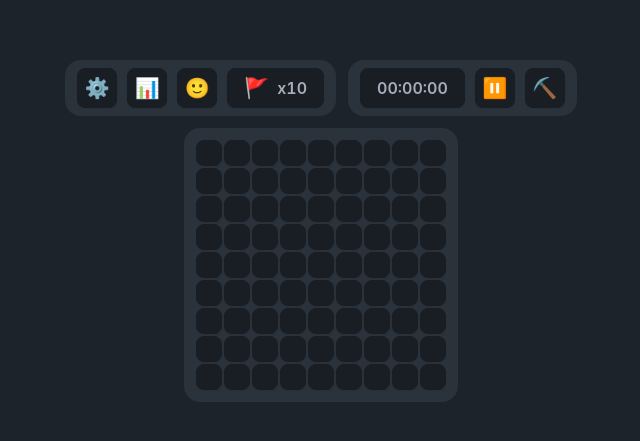
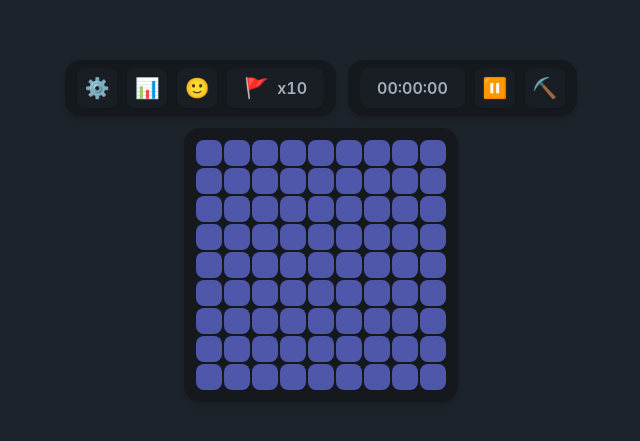
Before and after one commit to phucngo2/react-minesweeper, a React (Vite) app: page / in a window 1280 px wide. Shown: the part 169-610 px from the top of the page, without its empty margins (319-959 px from the left). Built offline with nearby package versions, Linux system fonts and the light colour scheme.

Commit message:
feat(theme): upgrade color scheme

```diff
--- a/src/components/board/Cell.tsx
+++ b/src/components/board/Cell.tsx
@@ -28,14 +28,22 @@ const getLabel = (cell: ICell) => {
   return cell.adjacentMines ? `${cell.adjacentMines}` : "Empty";
 };
 
+const BASE_CLASS =
+  "w-[26px] h-[26px] p-1 btn min-w-6 min-h-6 border-0 shadow-none";
+
+const getClassName = (cell: ICell) => {
+  if (cell.isExploded) return `${BASE_CLASS} bg-error hover:bg-error`;
+  if (cell.isRevealed) return `${BASE_CLASS} bg-base-100 hover:bg-base-100`;
+  return `${BASE_CLASS} bg-primary/60 hover:bg-primary/80`;
+};
+
 // `handlers` is a stable object from <Board />, so this only re-renders when
 // its own (immutable) cell object changes.
 export const Cell = memo(({ cell, handlers }: Props) => (
   <button
     type="button"
     {...handlers}
-    style={{ opacity: cell.isRevealed ? 0.6 : 1 }}
-    className="w-[26px] h-[26px] p-1 btn min-w-6 min-h-6"
+    className={getClassName(cell)}
     data-row={cell.row}
     data-col={cell.col}
     aria-label={`Row ${cell.row + 1}, column ${cell.col + 1}: ${getLabel(cell)}`}
--- a/src/components/header/Header.tsx
+++ b/src/components/header/Header.tsx
@@ -14,14 +14,14 @@ export const Header = () => {
   const isNewGame = useAtomValue(isGameNewAtom);
   return (
     <div className="flex flex-row flex-wrap items-center justify-between gap-3 font-semibold">
-      <div className="flex flex-row items-center gap-2.5 card bg-neutral px-3 p-2">
+      <div className="flex flex-row items-center gap-2.5 card bg-base-300 shadow-md px-3 p-2">
         <ButtonSettings />
         <ButtonStats />
         <ButtonPlay />
         {!isNewGame && <FlagCount />}
       </div>
       {!isNewGame && (
-        <div className="flex flex-row items-center gap-2.5 card bg-neutral px-3 p-2">
+        <div className="flex flex-row items-center gap-2.5 card bg-base-300 shadow-md px-3 p-2">
           <Timer />
           <ButtonPause />
           <ButtonFlagMode />
--- a/src/components/layout/Card.tsx
+++ b/src/components/layout/Card.tsx
@@ -10,7 +10,7 @@ export const Card: React.FC<Props> = ({ children }) => {
   const isNewGame = useAtomValue(isGameNewAtom);
   if (isNewGame) return <></>;
   return (
-    <div className="relative p-3 bg-neutral card w-fit">
+    <div className="relative p-3 bg-base-300 shadow-md card w-fit">
       {children}
       <PauseOverlay />
     </div>
--- a/src/components/layout/PauseOverlay.tsx
+++ b/src/components/layout/PauseOverlay.tsx
@@ -7,7 +7,7 @@ export const PauseOverlay = () => {
   const gameState = useAtomValue(gameStateAtom);
   if (gameState != GameStates.Paused) return <></>;
   return (
-    <div className="absolute top-0 left-0 flex items-center justify-center w-full h-full p-4 z-5 bg-neutral card">
+    <div className="absolute top-0 left-0 flex items-center justify-center w-full h-full p-4 z-5 bg-base-300 card">
       <img src={ImgNun} className="rounded-lg w-full max-w-[240px]" />
       <div className="mt-2 font-semibold">🦌 NUN!</div>
     </div>
--- a/src/config/cell.config.tsx
+++ b/src/config/cell.config.tsx
@@ -1,10 +1,11 @@
+// Mid-tone hues that stay readable on both light and dark `base-100`
 export const ADJACENT_MINE_COLORS: Record<number, string> = {
   1: "text-blue-500",
-  2: "text-green-500",
+  2: "text-emerald-500",
   3: "text-rose-500",
-  4: "text-purple-500",
+  4: "text-violet-500",
   5: "text-amber-500",
-  6: "text-teal-500",
-  7: "text-lime-500",
-  8: "text-slate-500",
+  6: "text-cyan-500",
+  7: "text-fuchsia-500",
+  8: "text-slate-400",
 };
```
